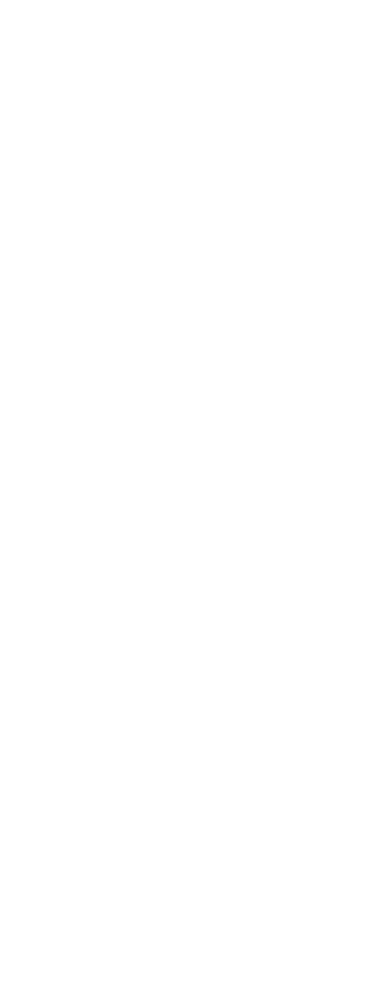
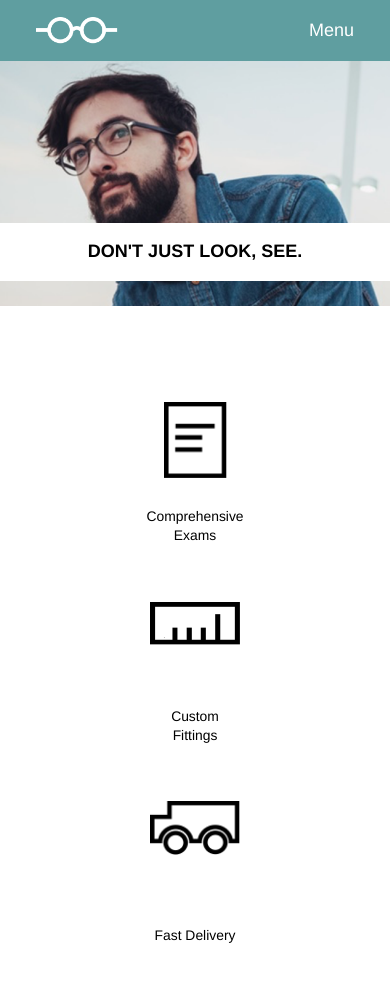
Before and after one commit to Scruff72/TortoiseshellOptics, a plain HTML site: page index.html in a window 390 px wide. Before the commit the page ends 844 px from the top, so only its background shows below. Drawn offline with Linux system fonts and the light colour scheme.

Commit message:
build and style header and service sections.

```diff
--- a/index.html
+++ b/index.html
@@ -8,6 +8,45 @@
 	<link rel="stylesheet" type="text/css" href="./resources/css/style.css">
 </head>
 <body>
-
+	<!-- Start Header Section -->
+	<header>
+		<nav class="main-container">
+			<div class="logo">
+				<img src="./resources/images/logo-white.png" alt="An image of the logo">
+				<span>Tortoiseshell Optics</span>
+			</div>
+			<div>
+				<ul class="menu">
+					<li>Services</li>
+					<li>Products</li>
+					<li>Contact</li>
+				</ul>
+				<ul class="minimal-menu">
+					<li>Menu</li>
+				</ul>
+			</div>
+		</nav>
+		<div class="heading main-container">
+			<div class="heading-banner">
+				<h1>DON'T JUST LOOK, SEE.</h1>
+			</div>
+		</div>
+	</header>
+	<!-- End Header Section -->
+	<!-- Start Services Section -->
+	<div class="services">
+		<div class="service">
+			<img class="exams" src="./resources/images/paper-icon.png" alt="Paper icon">
+			<div>Comprehensive Exams</div>
+		</div>
+		<div class="service">
+			<img src="./resources/images/ruler-icon.png" alt="Ruler icon">
+			<div>Custom Fittings</div>
+		</div>
+		<div class="service">
+			<img src="./resources/images/truck-icon.png" alt="Truck icon">
+			<div>Fast Delivery</div>
+		</div>
+	</div>
 </body>
 </html>
--- a/resources/css/style.css
+++ b/resources/css/style.css
@@ -0,0 +1,174 @@
+html {
+	font-size: 18px;
+}
+body {
+	line-height: 1.4;
+	font-family: helvetica;
+}
+/*|----------------|*/
+/*| Header Section |*/
+/*|----------------|*/
+
+header {
+	background: url("../images/glasses-bg.png");
+	background-size: cover;
+	background-position: center;
+	background-repeat: no-repeat;
+	height: 30rem;
+	padding-top: 1rem;
+}
+.main-container {
+	max-width: 960px;
+	margin: 0 auto;
+}
+nav {
+	display: flex;
+	align-items: center;
+	justify-content: space-between;
+	background-color: cadetblue;
+	color: white;
+	border-radius: 5px;
+}
+.logo {
+	display: flex;
+	align-items: center;
+}
+.logo img {
+	height: 1.5rem;
+	margin-left: 2rem;
+	margin-right: 1rem;
+}
+.menu {
+	display: flex;
+	align-items: center;
+}
+ul li {
+	padding: 1rem 2rem;
+	color: white;
+}
+.minimal-menu {
+	display: none;
+}
+.heading {
+	display: flex;
+	justify-content: flex-end;
+}
+.heading-banner {
+	background-color: white;
+	display: inline-block;
+	margin-top: 10rem;
+	margin-right: -2rem;
+	border-radius: 5px;
+}
+.heading-banner h1 {
+	font-weight: bold;
+	font-size: 2rem;
+	padding: 1.5rem 5rem;
+	line-height: 1.2;
+}
+
+/*|-------------------------------------------------------|*/
+/*| Header Section for Tablet                             |*/
+/*| NB: Design specs do not match image for expected look |*/
+/*|-------------------------------------------------------|*/
+
+@media only screen and (max-width: 1024px) {
+	header {
+		padding-top: 0;
+		height: 22rem;
+	}
+	.main-container {
+		max-width: 100%;
+	}
+	nav {
+		border-radius: 0;
+	}
+	.heading-banner {
+		margin-top: 5rem;
+		margin-right: 2rem;
+	}
+	.heading-banner h1 {
+		font-size: 1.33rem;
+		/* When the following declaration is applied, the result does not match the design image */
+		/* padding: 1.5rem 4rem is a closer match but sticking with specs */
+		padding: 0.75rem 4rem;
+	}
+}
+
+/*|---------------------------|*/
+/*| Header Section for Mobile |*/
+/*|---------------------------|*/
+
+@media only screen and (max-width: 560px) {
+	header {
+		height: 17rem;
+		background-position: 20%;
+	}
+	.logo span, .menu {
+		display: none;
+	}
+	.minimal-menu {
+		display: block;
+	}
+	.heading-banner {
+		padding: 0: 1rem;
+		margin: 9rem auto 0 auto;
+		width: 100%;
+		text-align: center;
+		border-radius: 0;
+	}
+	.heading-banner h1 {
+		padding: 1rem 0;
+		font-size: 1rem;
+	}
+}
+
+/*|------------------|*/
+/*| Services Section |*/
+/*|------------------|*/
+
+.services {
+	display: flex;
+	justify-content: center;
+	margin-top: 3rem;
+	margin-bottom: 3rem;
+}
+.service {
+	margin: 3rem;
+	display: flex;
+	flex-direction: column;
+	justify-content: space-between;
+	align-items: center;
+	height: 8rem;
+	width: 5rem;
+	text-align: center;
+}
+.service img {
+	width: 5rem;
+	margin-bottom: 1rem;
+}
+.service img.exams {
+	width: 3.5rem;
+}
+.service div {
+	display: block;
+}
+
+/*|----------------------------|*/
+/*| Service Section for Mobile |*/
+/*|----------------------------|*/
+
+@media only screen and (max-width: 560px) {
+	.services {
+		flex-direction: column;
+		align-items: center;
+		height: auto;
+		margin: 3.77rem;
+	}
+	.service {
+		margin: 1.55rem;
+	}
+	.service div {
+		font-size: 0.77rem;
+	}
+}
```
Also changed, not shown: resources/images/glasses-bg.png (added), resources/images/logo-black.png (added), resources/images/logo-white.png (added), resources/images/paper-icon.png (added), resources/images/ruler-icon.png (added), resources/images/truck-icon.png (added), 2 other files.
